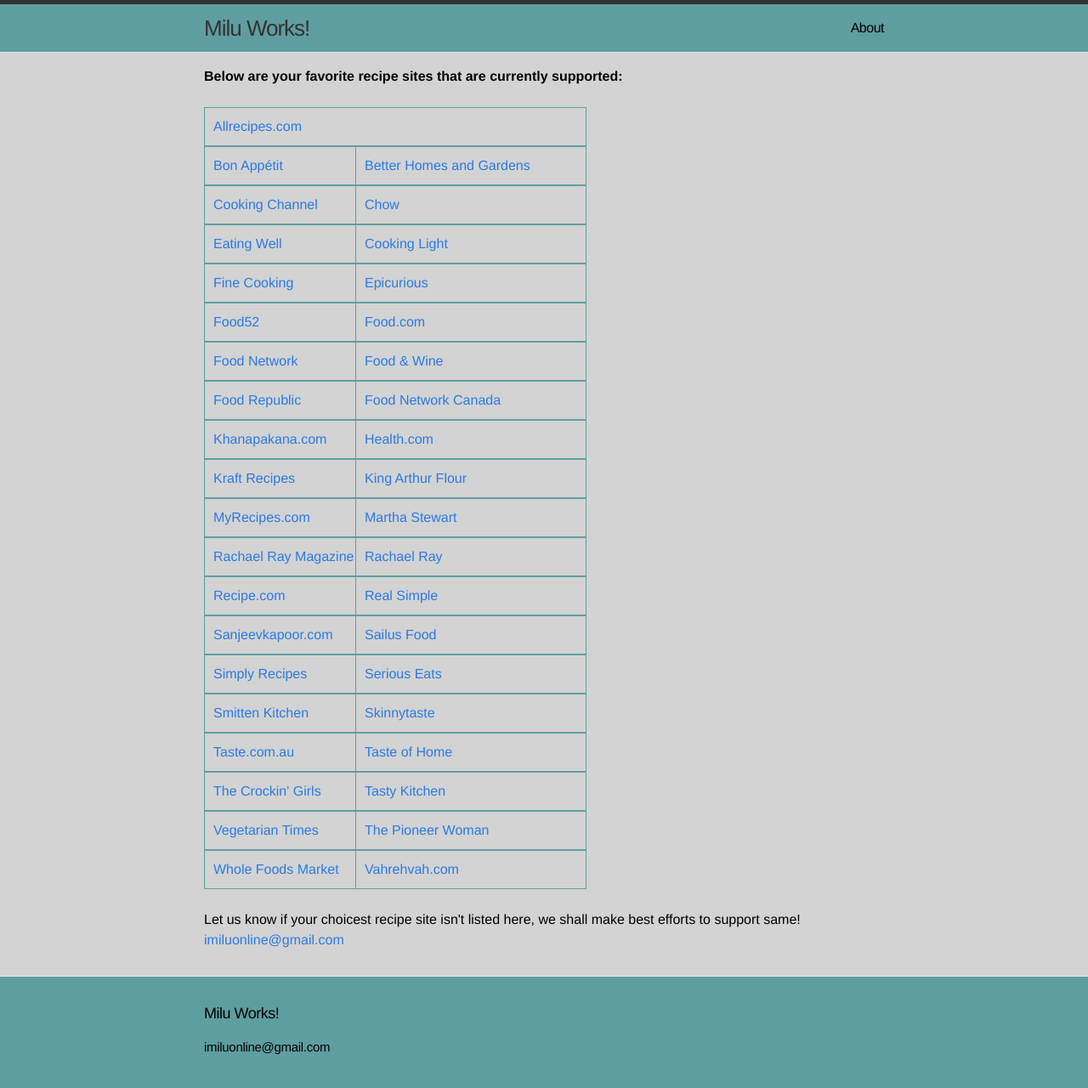
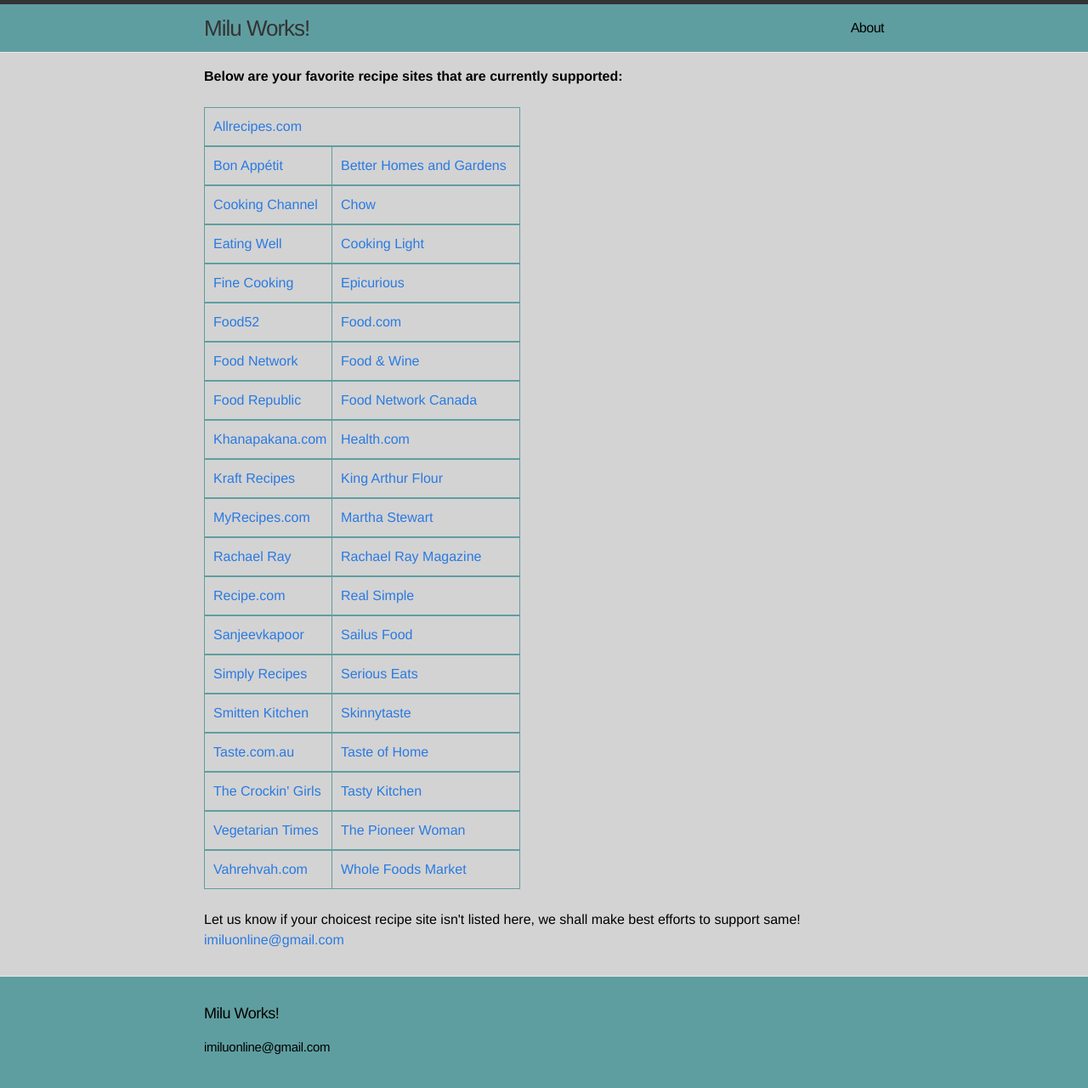
Before and after one commit to miluonline/miluworkslive, a Jekyll site: the page built from supported-recipe-sites.html, in a window 1280 px wide and 1289 px high. Shown: the top 1280 px of the window at 85% size. Built offline with Jekyll 4.4.1, drawn with Linux system fonts in a browser that asks for light colours.

Commit message:
recipe sites

```diff
--- a/css/main.css
+++ b/css/main.css
@@ -460,6 +460,7 @@
   list-style-type: none;
   border: 1px solid cadetblue;
   padding: 10px;
-  width: 250px;
+  width: 200px;
   float: right;
+  word-wrap: break-word;
 }
--- a/supported-recipe-sites.html
+++ b/supported-recipe-sites.html
@@ -5,7 +5,7 @@
 <br>
 <b>Below are your favorite recipe sites that are currently supported: </b><br><br>
 
-<ul style='width:450px;'>
+<ul style='width:372px;'>
 	<li class='recipe-row1'><a href="http://allrecipes.com">Allrecipes.com</a></li>
 	<li class='recipe-row2'><a href="http://www.bhg.com/recipes/">Better Homes and Gardens</a></li>
 	<li class='recipe-row1'><a href="http://www.bonappetit.com">Bon Appétit</a></li>
@@ -27,12 +27,12 @@
 	<li class='recipe-row1'><a href="http://www.kraftrecipes.com">Kraft Recipes</a></li>
 	<li class='recipe-row2'><a href="http://www.marthastewart.com">Martha Stewart</a></li>
 	<li class='recipe-row1'><a href="http://www.myrecipes.com">MyRecipes.com</a></li>
-	<li class='recipe-row2'><a href="http://www.rachaelray.com">Rachael Ray</a></li>
-	<li class='recipe-row1'><a href="http://www.rachaelraymag.com">Rachael Ray Magazine</a></li>
+	<li class='recipe-row2'><a href="http://www.rachaelraymag.com">Rachael Ray Magazine</a></li>
+	<li class='recipe-row1'><a href="http://www.rachaelray.com">Rachael Ray</a></li>
 	<li class='recipe-row2'><a href="http://www.realsimple.com">Real Simple</a></li>
 	<li class='recipe-row1'><a href="http://www.recipe.com">Recipe.com</a></li>
 	<li class='recipe-row2'><a href="http://www.sailusfood.com">Sailus Food</a></li>
-	<li class='recipe-row1'><a href="http://www.sanjeevkapoor.com">Sanjeevkapoor.com</a></li>
+	<li class='recipe-row1'><a href="http://www.sanjeevkapoor.com">Sanjeevkapoor</a></li>
 	<li class='recipe-row2'><a href="http://www.seriouseats.com">Serious Eats</a></li>
 	<li class='recipe-row1'><a href="http://www.simplyrecipes.com">Simply Recipes</a></li>
 	<li class='recipe-row2'><a href="http://www.skinnytaste.com">Skinnytaste</a></li>
@@ -43,8 +43,8 @@
 	<li class='recipe-row1'><a href="http://crockingirls.com">The Crockin' Girls</a></li>
 	<li class='recipe-row2'><a href="http://thepioneerwoman.com">The Pioneer Woman</a></li>
 	<li class='recipe-row1'><a href="http://www.vegetariantimes.com">Vegetarian Times</a></li>
-	<li class='recipe-row2'><a href="http://vahrehvah.com">Vahrehvah.com</a></li>
-	<li class='recipe-row1'><a href="http://www.wholefoodsmarket.com">Whole Foods Market</a></li>
+	<li class='recipe-row2'><a href="http://www.wholefoodsmarket.com">Whole Foods Market</a></li>
+	<li class='recipe-row1'><a href="http://vahrehvah.com">Vahrehvah.com</a></li>
 </ul>
 
 
```
Also changed, not shown: 3 other files.
